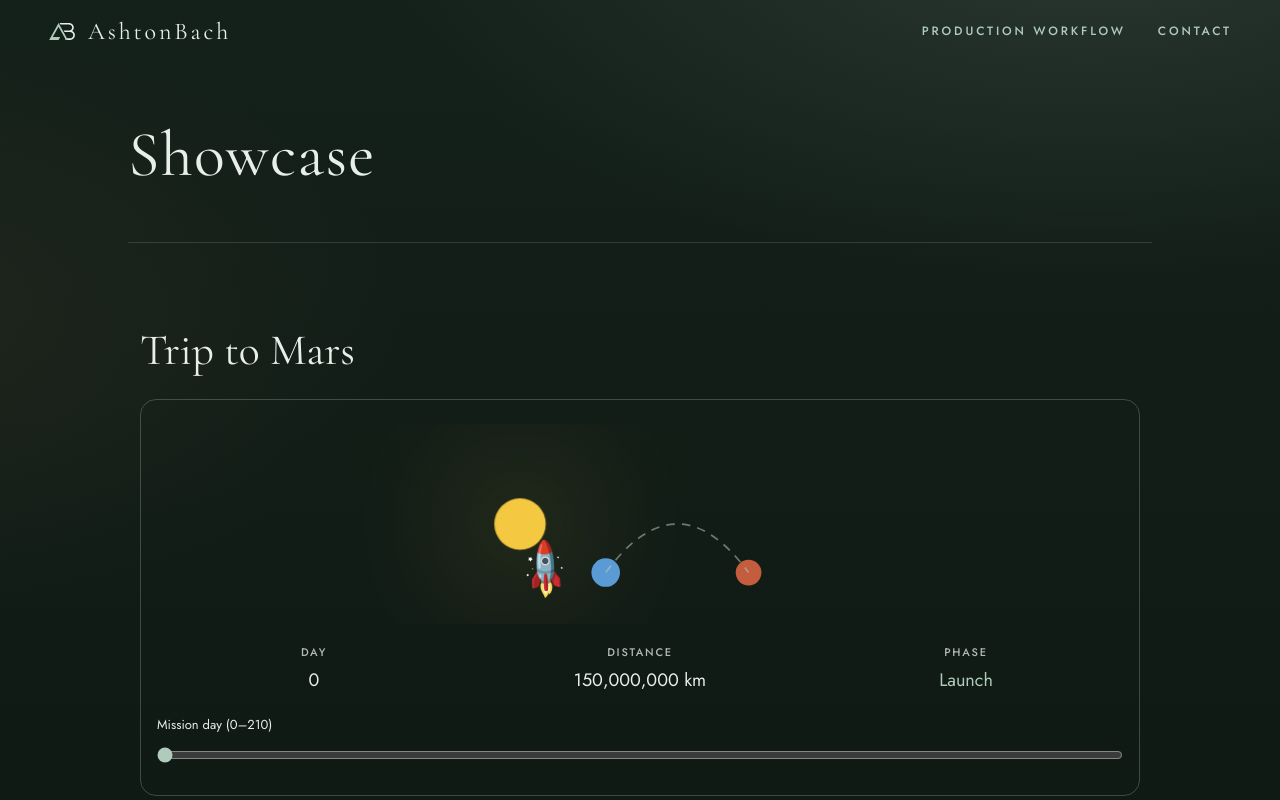
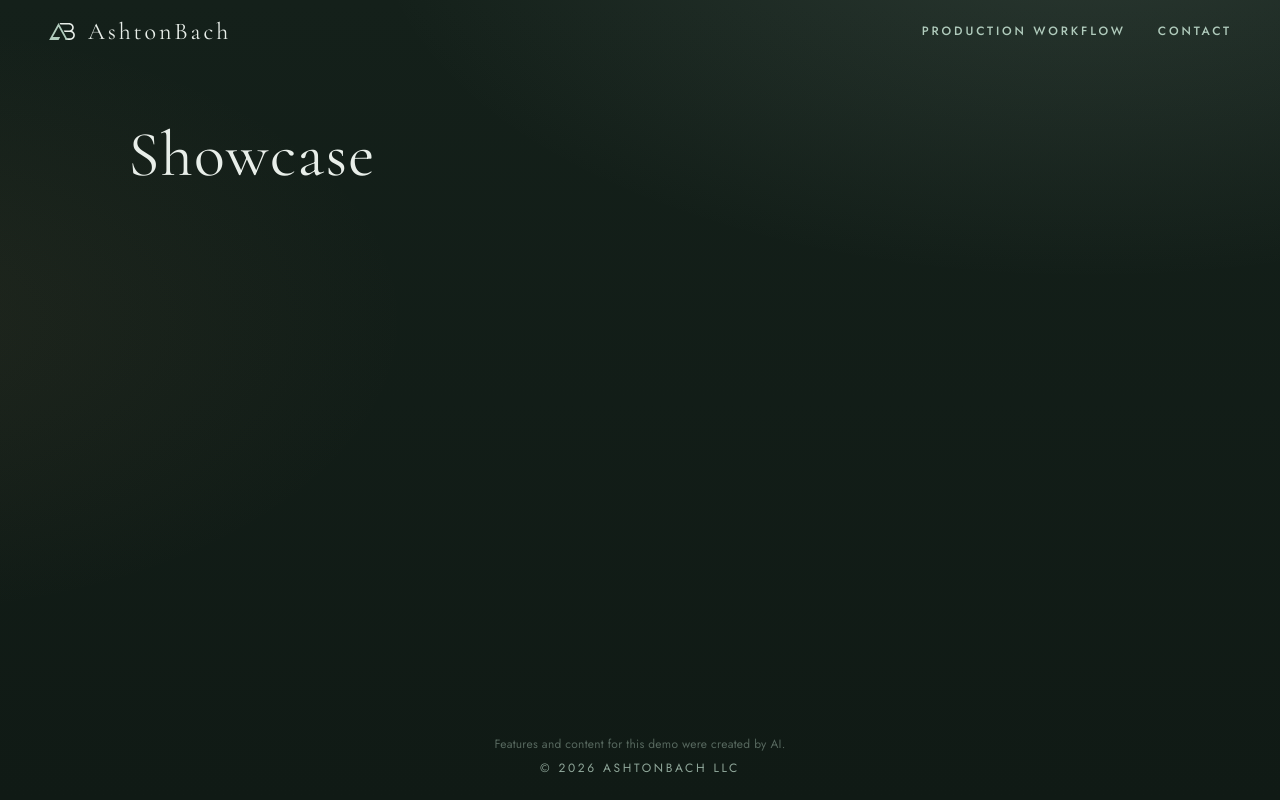
Before and after one commit to ashtonbach/agent-showcase, a Next.js app: page / in a window 1280 px wide. Shown: the top 800 px of the page. Built offline with nearby package versions, Linux system fonts and the light colour scheme.

Commit message:
Base: lab slot empty, from main befc67e (Author: Alder)

```diff
--- a/app/lab/custom-1792665547/index.tsx
+++ /dev/null
@@ -1,115 +0,0 @@
-"use client";
-
-import { useCallback, useEffect, useRef, useState } from "react";
-
-const MAX_DAY = 210;
-// Example arc: ~150M km at departure to ~55M km near Mars (simplified Hohmann-style; NASA cites ~6–9 month transfers)
-function distanceKm(day: number) {
-  const t = day / MAX_DAY;
-  const start = 150_000_000;
-  const end = 55_000_000;
-  return Math.round(start + (end - start) * t * t);
-}
-
-function fmtKm(n: number) {
-  const s = String(n);
-  let out = "";
-  for (let i = 0; i < s.length; i++) {
-    if (i && (s.length - i) % 3 === 0) out += ",";
-    out += s[i];
-  }
-  return out;
-}
-
-function phaseFor(day: number) {
-  if (day <= 30) return "Launch";
-  if (day >= 181) return "Arrival";
-  return "Cruise";
-}
-
-function curvePoint(t: number) {
-  const x = 18 + t * 64;
-  const y = 52 - 22 * Math.sin(Math.PI * t);
-  const dx = 64;
-  const dy = -22 * Math.PI * Math.cos(Math.PI * t);
-  const angle = (Math.atan2(dy, dx) * 180) / Math.PI;
-  return { x, y, angle };
-}
-
-export default function Lab() {
-  const [day, setDay] = useState(0);
-  const sliderRef = useRef<HTMLInputElement>(null);
-  const t = day / MAX_DAY;
-  const { x, y, angle } = curvePoint(t);
-  const dist = distanceKm(day);
-  const phase = phaseFor(day);
-
-  const nudge = useCallback((delta: number) => {
-    setDay((d) => Math.min(MAX_DAY, Math.max(0, d + delta)));
-  }, []);
-
-  useEffect(() => {
-    const onKey = (e: KeyboardEvent) => {
-      if (e.key !== "ArrowLeft" && e.key !== "ArrowRight") return;
-      const el = document.activeElement;
-      if (el && el !== sliderRef.current && el !== document.body) return;
-      e.preventDefault();
-      nudge(e.key === "ArrowRight" ? 1 : -1);
-    };
-    window.addEventListener("keydown", onKey);
-    return () => window.removeEventListener("keydown", onKey);
-  }, [nudge]);
-
-  return (
-    <section data-lab="custom-1792665547" aria-labelledby="lab-mars-title" className="lab-wrap">
-      <style>{`
-        .lab-wrap { width: min(960px, 100%); margin: 8px auto 56px; padding: 0 12px; box-sizing: border-box; }
-        .lab-wrap h2 { font-family: var(--serif); font-weight: 400; font-size: 30px; color: var(--mist, #F2EFE6); margin: 0 0 20px; }
-        .lab-card { border: 1px solid rgba(176,203,188,0.28); border-radius: 16px; padding: 24px 16px; box-sizing: border-box; }
-        .lab-scene { position: relative; width: 100%; max-width: 100%; overflow: hidden; }
-        .lab-scene svg { display: block; width: 100%; height: auto; max-height: 200px; }
-        .lab-sun { fill: #f5c842; filter: drop-shadow(0 0 18px rgba(245,200,66,0.85)) drop-shadow(0 0 40px rgba(245,160,40,0.45)); }
-        .lab-planet-earth { fill: #5b9bd5; }
-        .lab-planet-mars { fill: #c45c3e; }
-        .lab-path { fill: none; stroke: rgba(176,203,188,0.55); stroke-width: 0.6; stroke-dasharray: 3 2.5; }
-        .lab-rocket { font-size: 14px; line-height: 1; }
-        @media (prefers-reduced-motion: no-preference) {
-          .lab-sun { animation: lab-pulse 4s ease-in-out infinite; }
-          @keyframes lab-pulse { 0%,100% { filter: drop-shadow(0 0 18px rgba(245,200,66,0.85)); } 50% { filter: drop-shadow(0 0 26px rgba(245,200,66,1)); } }
-        }
-        .lab-stats { display: grid; grid-template-columns: repeat(3, 1fr); gap: 12px; margin-top: 20px; }
-        @media (max-width: 420px) { .lab-stats { grid-template-columns: 1fr; } }
-        .lab-stat { text-align: center; }
-        .lab-stat-label { font-family: var(--sans); font-weight: 500; letter-spacing: 0.16em; text-transform: uppercase; font-size: 11px; color: rgba(232,238,233,0.75); margin-bottom: 4px; }
-        .lab-stat-value { color: var(--mist, #F2EFE6); font-size: 18px; }
-        .lab-phase { color: var(--sage, #B0CBBC); }
-        .lab-slider-row { margin-top: 20px; }
-        .lab-slider-row label { display: block; font-family: var(--sans); font-size: 13px; color: #E8EEE9; margin-bottom: 8px; }
-        .lab-slider { width: 100%; accent-color: var(--sage, #B0CBBC); }
-        .lab-note { margin: 20px 0 0; font-size: 13px; color: rgba(232,238,233,0.7); }
-      `}</style>
-      <h2 id="lab-mars-title">Trip to Mars</h2>
-      <div className="lab-card">
-        <div className="lab-scene" aria-hidden="true">
-          <svg viewBox="0 0 100 70" role="presentation">
-            <circle className="lab-sun" cx="8" cy="35" r="9" />
-            <circle className="lab-planet-earth" cx="38" cy="52" r="5" />
-            <circle className="lab-planet-mars" cx="88" cy="52" r="4.5" />
-            <path className="lab-path" d="M 38 52 Q 63 18 88 52" />
-            <text className="lab-rocket" x={x} y={y} textAnchor="middle" dominantBaseline="middle" transform={`rotate(${angle} ${x} ${y})`}>🚀</text>
-          </svg>
-        </div>
-        <div className="lab-stats">
-          <div className="lab-stat"><div className="lab-stat-label">Day</div><div className="lab-stat-value">{day}</div></div>
-          <div className="lab-stat"><div className="lab-stat-label">Distance</div><div className="lab-stat-value">{fmtKm(dist)} km</div></div>
-          <div className="lab-stat"><div className="lab-stat-label">Phase</div><div className="lab-stat-value lab-phase">{phase}</div></div>
-        </div>
-        <div className="lab-slider-row">
-          <label htmlFor="lab-mars-day">Mission day (0–210)</label>
-          <input ref={sliderRef} id="lab-mars-day" className="lab-slider" type="range" min={0} max={MAX_DAY} value={day} onChange={(e) => setDay(Number(e.target.value))} />
-        </div>
-      </div>
-      <p className="lab-note">Example data: distances follow a simplified transfer timeline (NASA Mars missions typically take 6–9 months).</p>
-    </section>
-  );
-}
--- a/app/page.tsx
+++ b/app/page.tsx
@@ -1,4 +1,3 @@
-import Lab from "./lab/custom-1792665547";
 import { readDemoKey, demoTitle } from "./demo-name";
 const demoKey = readDemoKey();
 const demoName = demoTitle();
@@ -6,7 +5,7 @@ export default function Page() {
   return (
     <div className="page-stack">
       <h1 className="demo-title" data-i18n={demoKey}>{demoName}</h1>
-      <Lab /> {/* lab:slot */}
+      {/* lab:slot */}
     </div>
   );
 }
```
